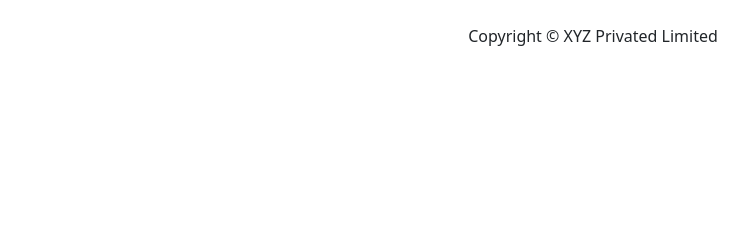
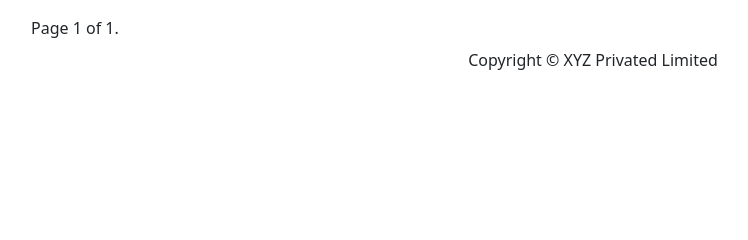
Before and after one commit to Masibamas/vaccination-scheduling-application, a Django app: page /center/ in a window 1280 px wide. Shown: the part 191-431 px from the top of the page, without its empty margins (47-795 px from the left). Run offline with Django 5.2, Linux system fonts and the light colour scheme; data that the repository does not hold is empty.

Commit message:
Added pagination in list views

```diff
--- a/mysite/center/templates/center/center-list.html
+++ b/mysite/center/templates/center/center-list.html
@@ -23,7 +23,7 @@
     </thead>
 
     <tbody>
-      {% for object in center %}
+      {% for object in page_obj %}
       <tr>
         <td>{{object.name|upper}}</td>
         <td><a href="{% url 'center:detail' object.id %}" class="btn-sm btn-outline-primary">View Details</a></td>
@@ -32,6 +32,7 @@
     </tbody>
 
   </table>
+  {% include 'components/pagination.html' %}
 
 </div>
 {% endblock content %}
--- a/mysite/center/views.py
+++ b/mysite/center/views.py
@@ -4,13 +4,17 @@ from center.forms import CenterForm, StorageForm
 from django.http import HttpResponseRedirect, Http404
 from django.urls import reverse
 from django.views import generic
+from django.core.paginator import Paginator
 
 
 
 def center_list(request):
-    objects = Center.objects.all()
+    objects = Center.objects.all().order_by("name")
+    paginator = Paginator(objects, 2)
+    page_number = request.GET.get("page")
+    page_obj = paginator.get_page(page_number)
     context= {
-        "center": objects,
+        "page_obj": page_obj,
     }
     return render(request, "center/center-list.html", context)
 
@@ -71,6 +75,8 @@ def delete_center(request, id):
 class StorageList(generic.ListView):
     queryset = Storage.objects.all()
     template_name = "storage/storage-list.html"
+    ordering = ["id"]
+    paginate_by = 2
 
     def get_queryset(self):
         return super().get_queryset().filter(center_id = self.kwargs["center_id"])
--- /dev/null
+++ b/mysite/templates/components/pagination.html
@@ -0,0 +1,18 @@
+
+<div class="pagination">
+    <span class="step-links">
+        {% if page_obj.has_previous %}
+            <a href="?page=1">&laquo; first</a>
+            <a href="?page={{ page_obj.previous_page_number }}">previous</a>
+        {% endif %}
+
+        <span class="current">
+            Page {{ page_obj.number }} of {{ page_obj.paginator.num_pages }}.
+        </span>
+
+        {% if page_obj.has_next %}
+            <a href="?page={{ page_obj.next_page_number }}">next</a>
+            <a href="?page={{ page_obj.paginator.num_pages }}">last &raquo;</a>
+        {% endif %}
+    </span>
+</div>
--- a/mysite/vaccine/templates/vaccine/vaccine-list.html
+++ b/mysite/vaccine/templates/vaccine/vaccine-list.html
@@ -25,7 +25,7 @@
     </thead>
 
     <tbody>
-      {% for vaccine in object_list %}
+      {% for vaccine in page_obj %}
       <tr>
         <td>{{vaccine.name|upper}}</td>
         <td>{{ vaccine.number_of_doses }}</td>
@@ -37,5 +37,6 @@
       {% endfor %}
     </tbody>
   </table>
+  {% include 'components/pagination.html' %}
 </div>
 {% endblock content %}
```
Also changed, not shown: mysite/vaccine/views.py (+6 -2 lines), mysite/center/templates/storage/storage-list.html.
